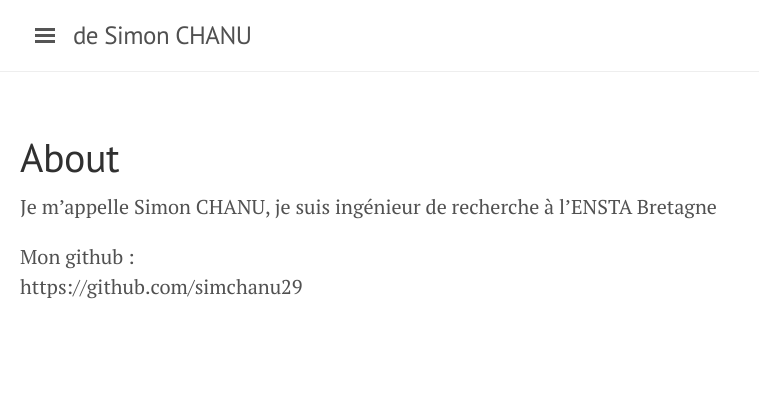
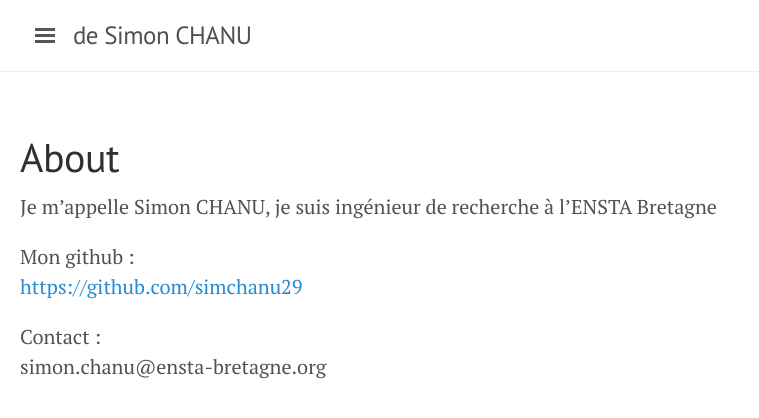
Before and after one commit to simchanu29/simchanu29.github.io, a Jekyll site: the page built from about.md, in a window 1280 px wide. Shown: the top 418 px of the page, without its empty margins (0-759 px from the left). Built offline with Jekyll 4.4.1, drawn with Linux system fonts in a browser that asks for light colours.

Commit message:
Update about.md

```diff
--- a/about.md
+++ b/about.md
@@ -6,4 +6,7 @@ title: About
 Je m'appelle Simon CHANU, je suis ingénieur de recherche à l'ENSTA Bretagne
 
 Mon github :
-https://github.com/simchanu29
+[https://github.com/simchanu29](https://github.com/simchanu29)
+
+Contact :
+simon.chanu@ensta-bretagne.org
```
